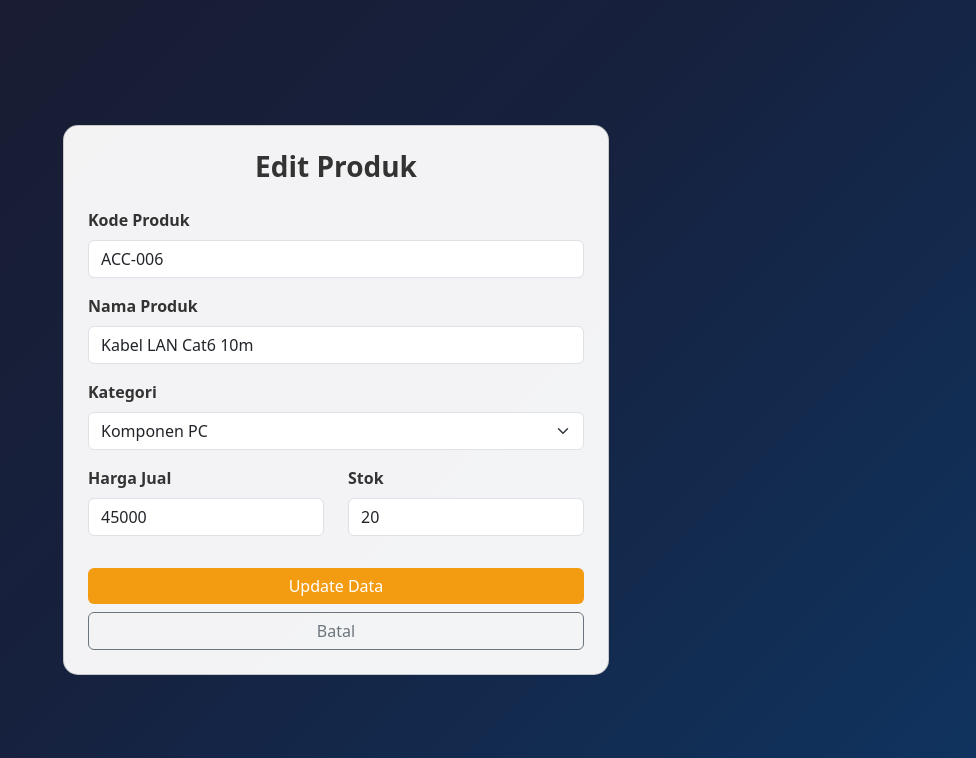
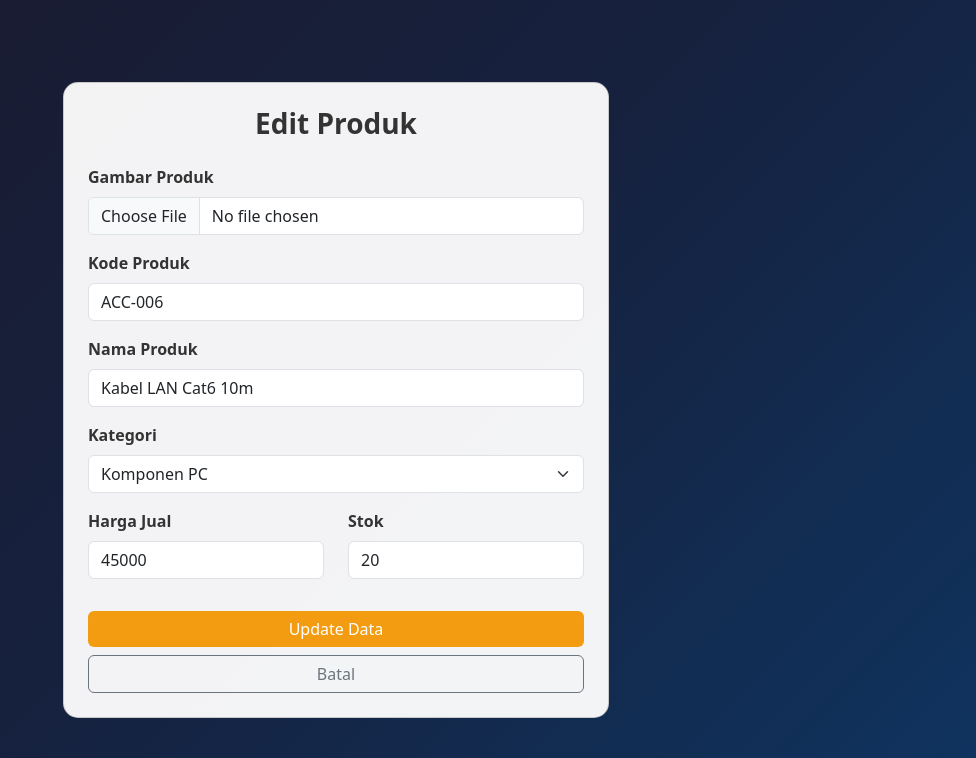
Before and after one commit to babas980/proweblanjut-crud-07280, a PHP site: page /edit.php?id=27 in a window 1280 px wide. Shown: the top 758 px of the page, without its empty margins (304-1280 px from the left). Run offline with PHP 8.4, Linux system fonts and the light colour scheme; the visitor is signed in with stand-in values (Sample User, id 1); data comes from the database, SQL or seed files in the repository.

Commit message:
add fitur edit gambar di file edit.php

```diff
--- a/edit.php
+++ b/edit.php
@@ -34,17 +34,35 @@ if (isset($_POST['update'])) {
     $harga    = $_POST['harga_jual'];
     $stok     = $_POST['stok'];
 
+    $namaFileBaru = $data['gambar'];
+
+    if ($_FILES['gambar']['error'] === 0) {
+        $target_dir = "uploads/";
+        $namaAsli = pathinfo($_FILES["gambar"]["name"], PATHINFO_FILENAME);
+        $ekstensiFile = strtolower(pathinfo($_FILES["gambar"]["name"], PATHINFO_EXTENSION));
+
+        $namaFileBaru = uniqid() . "_" . str_replace(' ', '_', $namaAsli) . "." . $ekstensiFile;
+        $target_file = $target_dir . $namaFileBaru;
+
+        if (move_uploaded_file($_FILES["gambar"]["tmp_name"], $target_file)) {
+            if (!empty($data['gambar']) && file_exists($target_dir . $data['gambar'])) {
+                unlink($target_dir . $data['gambar']);
+            }
+        }
+    }
+
     try {
         $sql = "UPDATE produk SET
                 kode_produk = ?,
                 nama_produk = ?,
                 kategori    = ?,
                 harga_jual  = ?,
-                stok        = ?
+                stok        = ?,
+                gambar      = ?
                 WHERE id_produk = ?";
 
         $stmt_update = $conn->prepare($sql);
-        $params = [$kode, $nama, $kategori, $harga, $stok, $id];
+        $params = [$kode, $nama, $kategori, $harga, $stok, $namaFileBaru, $id];
 
         if ($stmt_update->execute($params)) {
             header("Location: dashboard.php?status=update_berhasil");
@@ -86,7 +104,18 @@ if (isset($_POST['update'])) {
             <div class="card p-4">
                 <h3 class="text-center mb-4 fw-bold">Edit Produk</h3>
 
-                <form action="" method="POST">
+                <form action="" method="POST" enctype="multipart/form-data">
+                    <div class="mb-3">
+                        <label class="form-label fw-bold">Gambar Produk</label>
+
+                        <?php if (!empty($data['gambar'])): ?>
+                            <div class="mb-2">
+                                <img src="uploads/<?php echo $data['gambar']; ?>" width="100" class="img-thumbnail d-block mb-1">
+                                <small class="text-muted">Gambar saat ini</small>
+                            </div>
+                        <?php endif; ?>
+
+                        <input type="file" name="gambar" class="form-control">                    </div>
                     <div class="mb-3">
                         <label class="form-label fw-bold">Kode Produk</label>
                         <input type="text" name="kode_produk" class="form-control" value="<?php echo $data['kode_produk']; ?>" required>
```
Also changed, not shown: uploads/69dba34cc0a43_photo_2024-09-02_20-39-32.jpg (deleted), uploads/69dbb2687c9eb_photo_2024-01-07_08-07-42.jpg (added), uploads/69dbb2c36c005_photo_2024-01-07_08-21-45.jpg (added).
